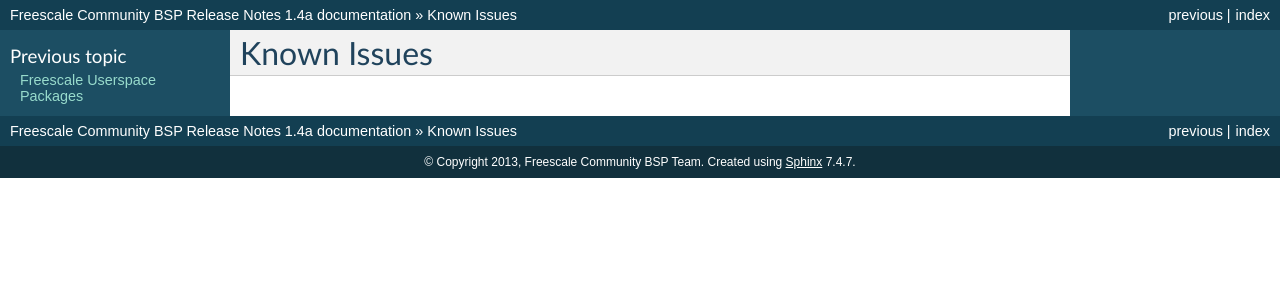
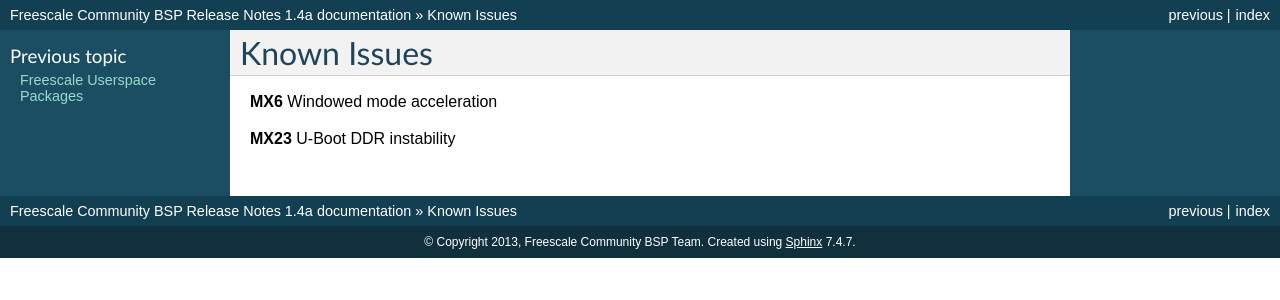
Before and after one commit to Freescale/Documentation, a Sphinx documentation site: the page built from release-notes/source/known-issues.rst, in a window 1280 px wide. Shown: the top 300 px of the page. Built offline with Sphinx 7.4.7, drawn with Linux system fonts in a browser that asks for light colours.

Commit message:
known-issues: Add two known issues
Signed-off-by: Daiane Angolini <daiane.angolini@freescale.com>

```diff
--- a/release-notes/source/known-issues.rst
+++ b/release-notes/source/known-issues.rst
@@ -1,2 +1,6 @@
 Known Issues
 ============
+
+**MX6** Windowed mode acceleration
+
+**MX23** U-Boot DDR instability
```
